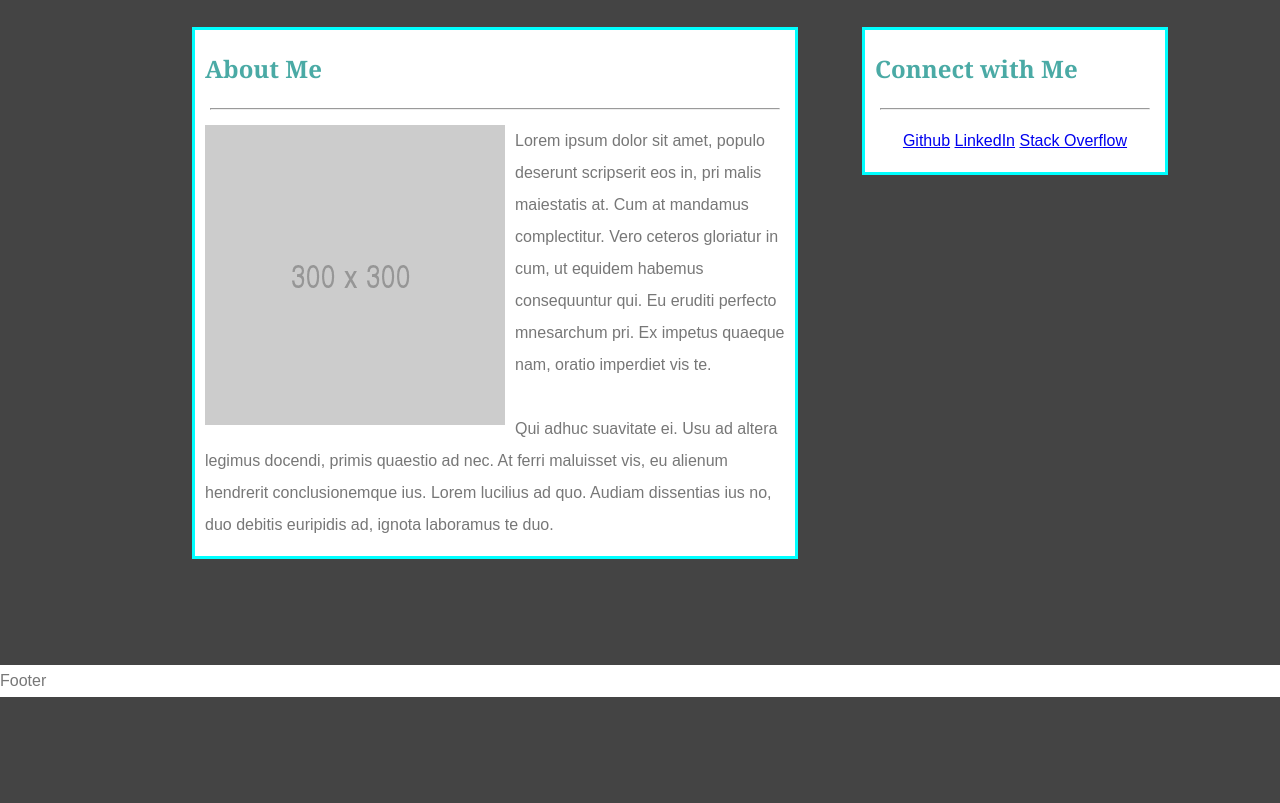
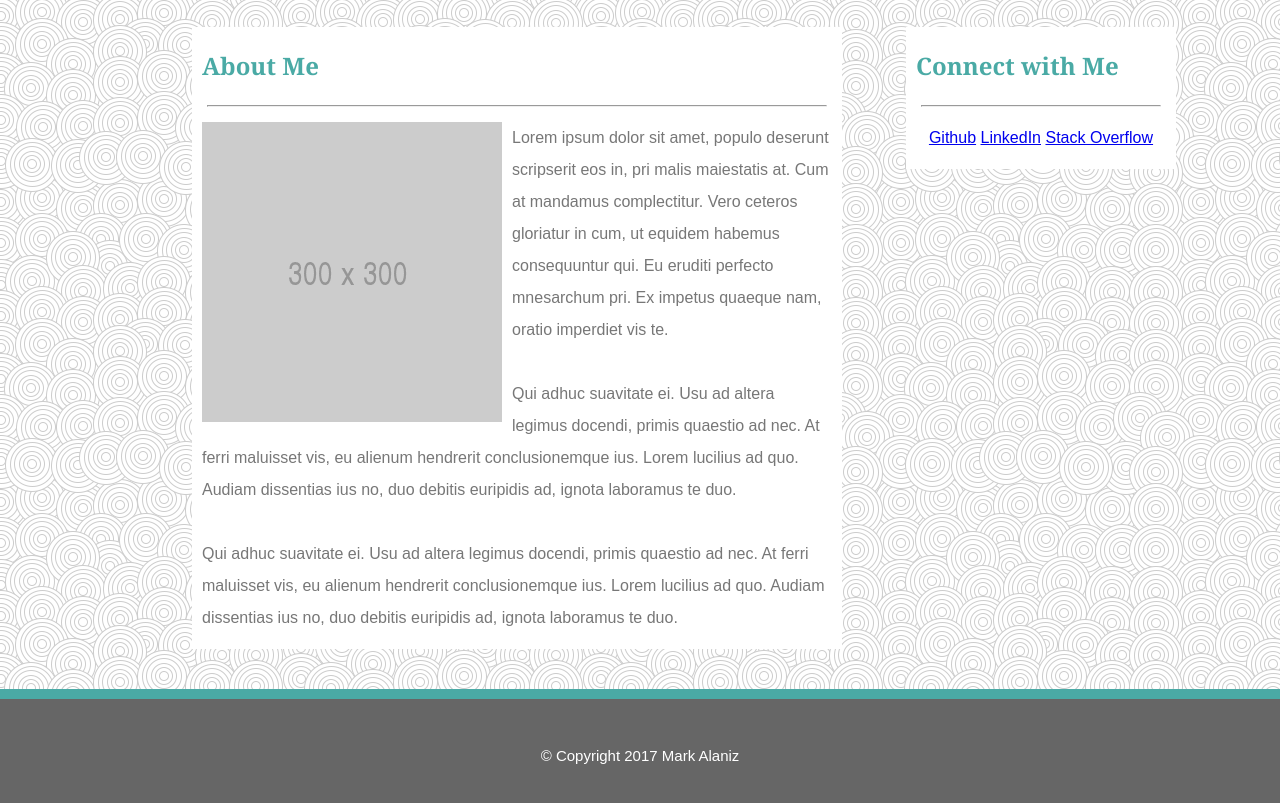
Before and after one commit to Digald/Basic-Portfolio, a plain HTML site: page index.html in a window 1280 px wide. Shown: the part 103-906 px from the top of the page. Before the commit the page ends 800 px from the top, so only its background shows below. Drawn offline with Linux system fonts and the light colour scheme.

Commit message:
Wrapping up 'about me' page.

```diff
--- a/assets/css/style.css
+++ b/assets/css/style.css
@@ -1,9 +1,18 @@
+html, body {
+	height: 100%;
+}
+
 body {
-	background-color: #444444;
+	background-image: url(../images/swirl_pattern.png);
 	font-family: 'Arial', 'Helvetica Neue', Helvetica, sans-serif;
 	color: #777777;
 	line-height: 2;
+	position: relative;
 }
+.wrapper {
+	padding-bottom: 40px;
+}
+
 /*
 ======
 HEADER
@@ -56,19 +65,20 @@ CONTENT
 section {
 	position: relative;
 	float: left;
-	border: 3px solid cyan; /*REMOVE*/
-	margin: 0 0 0 15%;
+	/*border: 3px solid cyan; /*REMOVE*/
+	margin: 0 0 40px 15%;
 	background-color: #ffffff;
-	width: 600px;
+	width: 650px;
 
 }
 aside {
 	position: relative;
-	border: 3px solid cyan; /*REMOVE*/
+	/*border: 3px solid cyan; /*REMOVE*/
 	display: inline;
 	background-color: #ffffff;
 	float: left;
 	margin: 0 0 0 5%;
+	width: 270px;
 }
 
 hr {
@@ -103,10 +113,6 @@ CONNECT WITH ME
 ===============
 */
 
-aside {
-	width: 300px;
-}
-
 aside h2 {
 	color: #4aaaa5;
 	font-weight: bold;
@@ -130,11 +136,20 @@ aside ul li {
 FOOTER
 ======
 */
-.footer {
-	position: absolute;
-	clear: both;
+
+footer {
+	display: block;
 	bottom: 0;
 	width: 100%;
-	background-color: white;
+	padding-top: 42px;
+	border-top: 10px solid #4aaaa5;
+	height: 90px;
+	background-color: #666666;
+	clear: both;
+}
 
+.footer {
+	color: #ffffff;
+	text-align: center;
+	font-size: 15px;
 }
--- a/index.html
+++ b/index.html
@@ -7,9 +7,7 @@
 	<link rel="stylesheet" type="text/css" href="assets/css/style.css">
 </head>
 <body>
-
-	<div class="container">
-
+	<div class="wrapper">
 		<header>
 			<h1>Mark Alaniz</h1>
 			<nav>
@@ -34,6 +32,9 @@
 					<br>
 					<p>Qui adhuc suavitate ei. Usu ad altera legimus docendi, primis quaestio ad nec. At ferri maluisset vis, eu alienum hendrerit conclusionemque ius. Lorem lucilius ad quo. Audiam dissentias ius no, duo debitis euripidis ad, ignota laboramus te duo.
 					</p>
+					<br>
+					<p>Qui adhuc suavitate ei. Usu ad altera legimus docendi, primis quaestio ad nec. At ferri maluisset vis, eu alienum hendrerit conclusionemque ius. Lorem lucilius ad quo. Audiam dissentias ius no, duo debitis euripidis ad, ignota laboramus te duo.
+					</p>
 				</article>
 			</section>
 
@@ -47,9 +48,12 @@
 				</ul>
 			</aside>
 		</div>
-		<footer class="footer">Footer</footer>
 
 	</div>
 
+	<footer>
+		<p class="footer">© Copyright 2017 Mark Alaniz</p>
+	</footer>
+
 </body>
 </html>
```
Also changed, not shown: assets/images/swirl_pattern.png (added).
